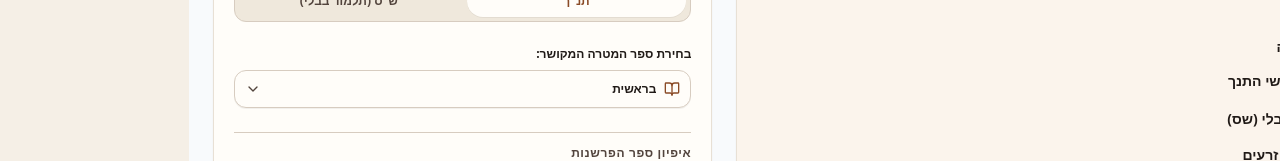
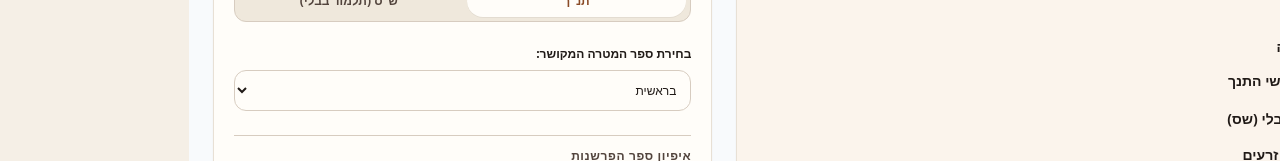
Before and after one commit to crfh1672/otzaria-links-plugin, a React (Vite) app: page / in a window 1280 px wide. Shown: the part 189-350 px from the top of the page. Built offline with nearby package versions, Linux system fonts and the light colour scheme.

Commit message:
Add files via upload

```diff
--- a/src/components/SetupMode.tsx
+++ b/src/components/SetupMode.tsx
@@ -1,5 +1,5 @@
-import React, { useState, useEffect, useMemo, useRef } from 'react';
-import { BookNode, PluginConfig, TANAKH_BOOKS, SHAS_TRACTATES, TANAKH_CATEGORIES, SHAS_CATEGORIES } from '../types';
+import React, { useState, useEffect, useMemo } from 'react';
+import { BookNode, PluginConfig, TANAKH_BOOKS, SHAS_TRACTATES } from '../types';
 import { fetchLibraryTree, fetchBookContent, fetchBookLinks, notifyError } from '../utils/otzariaBridge';
 import { AbbreviationsModal } from './AbbreviationsModal';
 import {
@@ -10,117 +10,12 @@ import {
   FolderOpen,
   ChevronRight,
   ChevronLeft,
-  ChevronDown,
   ArrowRight,
   Play,
   FileText,
   Settings2,
   CheckCircle2
 } from 'lucide-react';
-
-interface BookSelectDropdownProps {
-  category: 'tanakh' | 'shas';
-  targetBook: string;
-  setTargetBook: (b: string) => void;
-}
-
-const BookSelectDropdown: React.FC<BookSelectDropdownProps> = ({ category, targetBook, setTargetBook }) => {
-  const [isOpen, setIsOpen] = useState(false);
-  const [filterQuery, setFilterQuery] = useState('');
-  const dropdownRef = useRef<HTMLDivElement>(null);
-
-  const categories = category === 'tanakh' ? TANAKH_CATEGORIES : SHAS_CATEGORIES;
-
-  useEffect(() => {
-    const handleClickOutside = (event: MouseEvent) => {
-      if (dropdownRef.current && !dropdownRef.current.contains(event.target as Node)) {
-        setIsOpen(false);
-      }
-    };
-    document.addEventListener('mousedown', handleClickOutside);
-    return () => document.removeEventListener('mousedown', handleClickOutside);
-  }, []);
-
-  const filteredCategories = useMemo(() => {
-    const q = filterQuery.toLowerCase().trim();
-    if (!q) return categories;
-    return categories
-      .map(cat => ({
-        ...cat,
-        books: cat.books.filter(b => b.toLowerCase().includes(q))
-      }))
-      .filter(cat => cat.books.length > 0);
-  }, [categories, filterQuery]);
-
-  return (
-    <div className="relative" ref={dropdownRef}>
-      <button
-        type="button"
-        onClick={() => setIsOpen(!isOpen)}
-        className="w-full flex items-center justify-between p-2.5 text-xs bg-[var(--color-surface)] border border-[var(--color-outline)] rounded-xl text-[var(--color-on-surface)] hover:bg-[var(--color-surface-container-high)] focus:outline-none focus:ring-2 focus:ring-[var(--color-primary)] font-semibold transition-all shadow-2xs"
-      >
-        <div className="flex items-center gap-2 truncate">
-          <BookOpen className="w-4 h-4 text-[var(--color-primary)] shrink-0" />
-          <span className="truncate">{targetBook}</span>
-        </div>
-        <ChevronDown className={`w-4 h-4 text-[var(--color-on-surface-variant)] transition-transform duration-200 ${isOpen ? 'rotate-180' : ''}`} />
-      </button>
-
-      {isOpen && (
-        <div className="absolute top-full right-0 left-0 mt-1.5 bg-[var(--color-surface)] border border-[var(--color-outline)] rounded-xl shadow-2xl z-50 p-2 max-h-72 overflow-y-auto space-y-2">
-          {/* Search Box inside dropdown */}
-          <div className="relative sticky top-0 bg-[var(--color-surface)] pt-0.5 pb-2 border-b border-[var(--color-outline)] z-10">
-            <Search className="w-3.5 h-3.5 text-[var(--color-on-surface-variant)] absolute right-2.5 top-3 -translate-y-1/2" />
-            <input
-              type="text"
-              autoFocus
-              value={filterQuery}
-              onChange={e => setFilterQuery(e.target.value)}
-              placeholder="חיפוש מהיר של ספר..."
-              className="w-full pr-8 pl-2 py-1.5 text-xs bg-[var(--color-surface-container-low)] border border-[var(--color-outline)] rounded-lg text-[var(--color-on-surface)] focus:outline-none focus:ring-1 focus:ring-[var(--color-primary)]"
-            />
-          </div>
-
-          {/* Grouped Book Lists */}
-          {filteredCategories.length === 0 ? (
-            <div className="p-3 text-center text-xs text-[var(--color-on-surface-variant)]">
-              לא נמצא ספר תואם לחיפוש
-            </div>
-          ) : (
-            filteredCategories.map(cat => (
-              <div key={cat.name} className="space-y-1">
-                <div className="text-[11px] font-bold text-[var(--color-primary)] uppercase tracking-wider px-2 pt-1 pb-0.5 bg-[var(--color-surface-container-high)] rounded-md">
-                  {cat.name}
-                </div>
-                <div className="grid grid-cols-2 sm:grid-cols-3 gap-1">
-                  {cat.books.map(book => (
-                    <button
-                      key={book}
-                      type="button"
-                      onClick={() => {
-                        setTargetBook(book);
-                        setIsOpen(false);
-                        setFilterQuery('');
-                      }}
-                      className={`text-right px-2.5 py-1.5 rounded-lg text-xs font-medium transition-colors flex items-center justify-between ${
-                        targetBook === book
-                          ? 'bg-[var(--color-primary)] text-[var(--color-on-primary)] font-bold'
-                          : 'hover:bg-[var(--color-secondary-subtle)] text-[var(--color-on-surface)]'
-                      }`}
-                    >
-                      <span className="truncate">{book}</span>
-                      {targetBook === book && <CheckCircle2 className="w-3 h-3 shrink-0 ml-1" />}
-                    </button>
-                  ))}
-                </div>
-              </div>
-            ))
-          )}
-        </div>
-      )}
-    </div>
-  );
-};
 
 interface SetupModeProps {
   onRunAlgorithm: (
@@ -333,11 +228,11 @@ export const SetupMode: React.FC<SetupModeProps> = ({ onRunAlgorithm }) => {
 
   // Render recursive category tree
   const renderTreeNode = (node: BookNode) => {
-    const q = searchQuery.toLowerCase().trim();
-    const isExpanded = expandedPaths[node.path] || Boolean(q);
+    const isExpanded = expandedPaths[node.path];
     const hasCategories = node.categories && node.categories.length > 0;
 
     // Filter books based on search query without hooks inside recursive calls
+    const q = searchQuery.toLowerCase().trim();
     const filteredBooks = (!node.books)
       ? []
       : (!q)
@@ -532,11 +427,17 @@ export const SetupMode: React.FC<SetupModeProps> = ({ onRunAlgorithm }) => {
               <label className="block text-xs font-bold text-[var(--color-on-surface)]">
                 בחירת ספר המטרה המקושר:
               </label>
-              <BookSelectDropdown
-                category={category}
-                targetBook={targetBook}
-                setTargetBook={setTargetBook}
-              />
+              <select
+                value={targetBook}
+                onChange={e => setTargetBook(e.target.value)}
+                className="w-full p-2.5 text-xs bg-[var(--color-surface)] border border-[var(--color-outline)] rounded-xl text-[var(--color-on-surface)] focus:outline-none focus:ring-2 focus:ring-[var(--color-primary)] font-medium"
+              >
+                {(category === 'tanakh' ? TANAKH_BOOKS : SHAS_TRACTATES).map(book => (
+                  <option key={book} value={book}>
+                    {book}
+                  </option>
+                ))}
+              </select>
             </div>
 
             {/* Commentary Characterization Options */}
--- a/src/types.ts
+++ b/src/types.ts
@@ -62,55 +62,16 @@ export interface BookNode {
   }[];
 }
 
-export const TANAKH_CATEGORIES = [
-  {
-    name: "תורה",
-    books: ["בראשית", "שמות", "ויקרא", "במדבר", "דברים"]
-  },
-  {
-    name: "נביאים",
-    books: [
-      "יהושע", "שופטים", "שמואל א", "שמואל ב", "מלכים א", "מלכים ב",
-      "ישעיהו", "ירמיהו", "יחזקאל",
-      "הושע", "יואל", "עמוס", "עובדיה", "יונה", "מיכה", "נחום", "חבקוק", "צפניה", "חגי", "זכריה", "מלאכי"
-    ]
-  },
-  {
-    name: "כתובים",
-    books: [
-      "תהילים", "משלי", "איוב", "שיר השירים", "רות", "איכה", "קהלת",
-      "אסתר", "דניאל", "עזרא", "נחמיה", "דברי הימים א", "דברי הימים ב"
-    ]
-  }
+export const TANAKH_BOOKS = [
+  "בראשית", "שמות", "ויקרא", "במדבר", "דברים",
+  "יהושע", "שופטים", "שמואל א", "שמואל ב", "מלכים א", "מלכים ב",
+  "ישעיהו", "ירמיהו", "יחזקאל",
+  "הושע", "יואל", "עמוס", "עובדיה", "יונה", "מיכה", "נחום", "חבקוק", "צפניה", "חגי", "זכריה", "מלאכי"
 ];
 
-export const SHAS_CATEGORIES = [
-  {
-    name: "סדר זרעים",
-    books: ["ברכות"]
-  },
-  {
-    name: "סדר מועד",
-    books: ["שבת", "עירובין", "פסחים", "שקלים", "ראש השנה", "יומא", "סוכה", "ביצה", "תענית", "מגילה", "מועד קטן", "חגיגה"]
-  },
-  {
-    name: "סדר נשים",
-    books: ["יבמות", "כתובות", "נדרים", "נזיר", "סוטה", "גיטין", "קידושין"]
-  },
-  {
-    name: "סדר נזיקין",
-    books: ["בבא קמא", "בבא מציעא", "בבא בתרא", "סנהדרין", "מכות", "שבועות", "עבודה זרה", "הוריות"]
-  },
-  {
-    name: "סדר קדשים",
-    books: ["זבחים", "מנחות", "חולין", "בכורות", "ערכין", "תמורה", "כריתות", "מעילה", "תמיד"]
-  },
-  {
-    name: "סדר טהרות",
-    books: ["נדה"]
-  }
+export const SHAS_TRACTATES = [
+  "ברכות", "שבת", "עירובין", "פסחים", "ראש השנה", "יומא", "סוכה", "ביצה", "תענית", "מגילה", "מועד קטן", "חגיגה",
+  "יבמות", "כתובות", "נדרים", "נזיר", "סוטה", "גיטין", "קידושין",
+  "בבא קמא", "בבא מציעא", "בבא בתרא", "סנהדרין", "מכות", "שבועות", "עבודה זרה", "הוריות",
+  "זבחים", "מנחות", "חולין", "בכורות", "ערכין", "תמורה", "כריתות", "מעילה", "תמיד", "נדה"
 ];
-
-export const TANAKH_BOOKS = TANAKH_CATEGORIES.flatMap(c => c.books);
-
-export const SHAS_TRACTATES = SHAS_CATEGORIES.flatMap(c => c.books);
```
Also changed, not shown: 1 other file (tests, documents, lock files or other folders).
